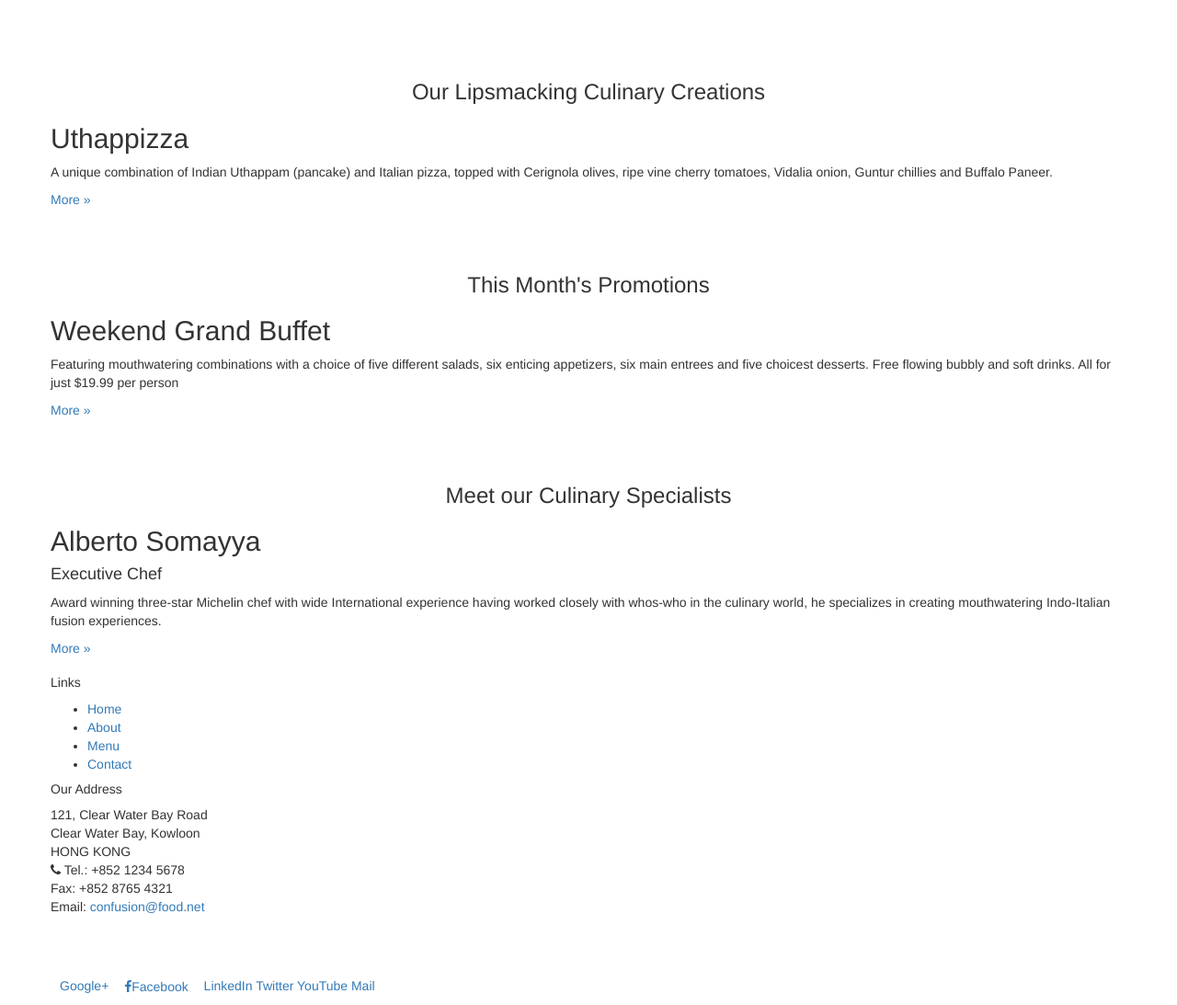
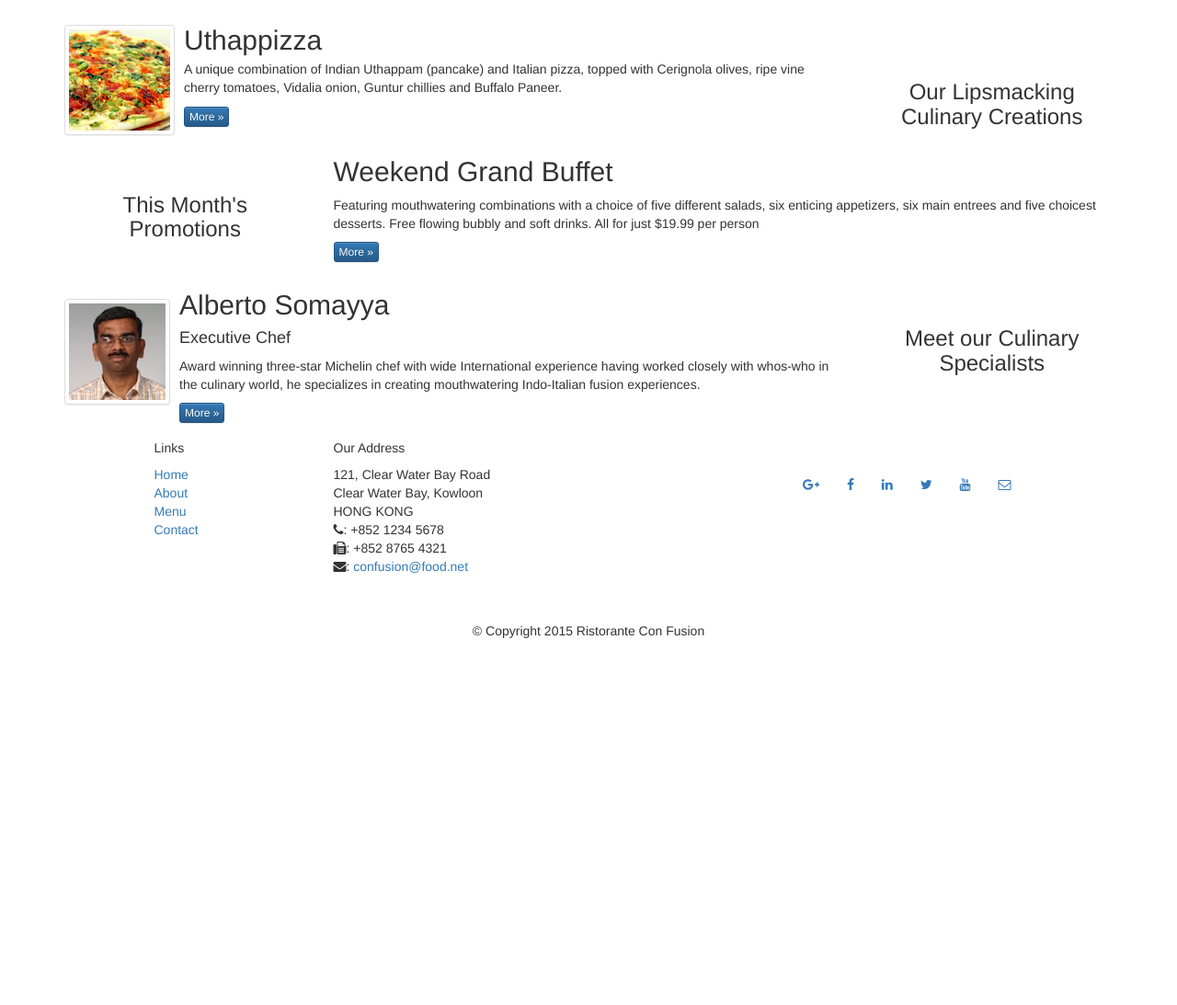
Before and after one commit to arnoldllanes/bootstrap-training, a plain HTML site: page index.html in a window 1280 px wide. Shown: the part 440-1533 px from the top of the page at 92% size. After the commit the page ends 1146 px from the top, so only its background shows below. Drawn offline with nearby package versions, Linux system fonts and the light colour scheme.

Commit message:
Images and media

```diff
--- a/index.html
+++ b/index.html
@@ -19,16 +19,13 @@
 	<nav class="navbar navbar-default" role="navigation">
        		<div class="container">
        			<div class="navbar-header">
-       				<a class="navbar-brand" href="index.html">Bootstrap Training</a>
-       			</div>
-
-       			<div class="navbar-header">
 		   			<button type="button" class="navbar-toggle collapsed" data-toggle="collapse" data-target="#navbar" aria-expanded="false" aria-controls="navbar">
 		       			<span class="sr-only">Toggle Navigation</span>
 		       			<span class="icon-bar"></span>
 		       			<span class="icon-bar"></span>
 		       			<span class="icon-bar"></span>
 		   			</button>
+                    <a class="navbar-brand" href="#"><img src="img/logo.png" width=41 height=30></a>
        			</div>
 
        			<div id="navbar" class="navbar-collapse collapse">
@@ -64,13 +61,15 @@
         <!-- Main component for a primary marketing message or call to action -->
 
         <div class="container">
-            <div class="row">
-                <div>
+            <div class="row row-header">
+                <div class="col-xs-12 col-sm-8">
                     <h1>Ristorante con Fusion</h1>
                     <p style="padding:40px;"></p>
                     <p>We take inspiration from the World's best cuisines, and create a unique fusion experience. Our lipsmacking creations will tickle your culinary senses!</p>
                 </div>
-                <div>
+                <div class="col-xs-12 col-sm-2">
+                    <p style="padding:20px"></p>
+                        <img src="img/logo.png" class="img-responsive">
                 </div>
             </div>
         </div>
@@ -78,81 +77,100 @@
     </header>
 
     <div class="container">
-        <div class="row">
-            <div>
+        <div class="row row-content">
+            <div class="col-xs-12 col-sm-3 col-sm-push-9">
                 <p style="padding:20px;"></p>
                 <h3 align=center>Our Lipsmacking Culinary Creations</h3>
             </div>
-            <div>
-                <h2>Uthappizza</h2>
+            <div class="col-xs-12 col-sm-9 col-sm-pull-3">
+                <div class="media">
+                    <div class="media-left media-middle">
+                        <a href="#">
+                            <img class="media-object img-thumbnail" src="img/uthappizza.png" alt="Uthappizza">
+                        </a>
+                    </div>
+                    <div class="media-body">
+                        <h2 class="media-heading">Uthappizza</h2>
                         <p>A unique combination of Indian Uthappam (pancake) and Italian pizza, topped with Cerignola olives, ripe vine cherry tomatoes, Vidalia onion, Guntur chillies and Buffalo Paneer.</p>
-                <p><a  href="#">More &raquo;</a></p>
+                        <p><a href="#" class="btn btn-primary btn-xs">More &raquo;</a></p>
+                    </div>
+                </div>
             </div>
         </div>
 
 
-        <div class="row">
-            <div>
+        <div class="row row-content">
+            <div class="col-xs-12 col-sm-3">
                 <p style="padding:20px;"></p>
                 <h3 align=center>This Month's Promotions</h3>
             </div>
-            <div>
+            <div class="col-xs-12 col-sm-9">
                 <h2>Weekend Grand Buffet</h2>
                 <p>Featuring mouthwatering combinations with a choice of five different salads, six enticing appetizers, six main entrees and five choicest desserts. Free flowing bubbly and soft drinks. All for just $19.99 per person </p>
-                <p><a href="#">More &raquo;</a></p>
+                <p><a href="#" class="btn btn-primary btn-xs">More &raquo;</a></p>
             </div>
         </div>
 
-        <div class="row">
-            <div>
+        <div class="row row-content">
+            <div class="col-xs-12 col-sm-3 col-sm-push-9">
                 <p style="padding:20px;"></p>
                 <h3 align=center>Meet our Culinary Specialists</h3>
             </div>
-            <div>
-                <h2>Alberto Somayya</h2>
+            <div class="col-xs-12 col-sm-9 col-sm-pull-3">
+                <div class="media">
+                    <div class="media-left media-middle">
+                        <a href="">
+                            <img class="media-object img-thumbnail" src="img/alberto.png" alt="Alberto Somayya">
+                        </a>
+                    </div>
+                    <div class="media-body">
+                        <h2 class="mesia heading">Alberto Somayya</h2>
                         <h4>Executive Chef</h4>
                         <p>Award winning three-star Michelin chef with wide International experience having worked closely with whos-who in the culinary world, he specializes in creating mouthwatering Indo-Italian fusion experiences. </p>
-                <p><a href="#">More &raquo;</a></p>
+                        <p><a href="#" class="btn btn-primary btn-xs">More &raquo;</a></p>
+                    </div>
+                </div>
             </div>
         </div>
     </div>
 
-    <footer class="container">
+    <footer class="row-footer">
+        <div class="container">
             <div class="row">
-            <div>
-                <div>
+                <div class="col-xs-5 col-xs-offset-1 col-sm-2 col-sm-offset-1">
                     <h5>Links</h5>
-                    <ul>
+                    <ul class="list-unstyled">
                         <li><a href="#">Home</a></li>
                         <li><a href="#">About</a></li>
                         <li><a href="#">Menu</a></li>
                         <li><a href="#">Contact</a></li>
                     </ul>
                 </div>
-                <div>
+                <div class="col-xs-6 col-sm-5">
                     <h5>Our Address</h5>
                     <address>
                       121, Clear Water Bay Road<br>
                       Clear Water Bay, Kowloon<br>
                       HONG KONG<br>
-		              <i class="fa fa-phone"> </i> Tel.: +852 1234 5678<br>
-		              Fax: +852 8765 4321<br>
-		              Email: <a href="mailto:confusion@food.net">confusion@food.net</a>
+                      <i class="fa fa-phone"></i>: +852 1234 5678<br>
+                      <i class="fa fa-fax"></i>: +852 8765 4321<br>
+                      <i class="fa fa-envelope"></i>:
+                        <a href="mailto:confusion@food.net">confusion@food.net</a>
                    </address>
                 </div>
-                <div>
-                    <div style="padding: 40px 10px;">
-                        <a href="http://google.com/+">Google+</a>
-                        <a class="btn btn-social-icon-btn-facebook" href="http://www.facebook.com"><i class="fa fa-facebook"></i>Facebook</a>
-                        <a href="http://www.linkedin.com/in/">LinkedIn</a>
-                        <a href="http://twitter.com/">Twitter</a>
-                        <a href="http://youtube.com/">YouTube</a>
-                        <a href="mailto:">Mail</a>
+                <div class="col-xs-12 col-sm-4">
+                    <div class="nav navbar-nav" style="padding: 40px 10px;">
+                        <a class="btn btn-social-icon btn-google-plus" href="http://google.com/+"><i class="fa fa-google-plus"></i></a>
+                        <a class="btn btn-social-icon btn-facebook" href="http://www.facebook.com/profile.php?id="><i class="fa fa-facebook"></i></a>
+                        <a class="btn btn-social-icon btn-linkedin" href="http://www.linkedin.com/in/"><i class="fa fa-linkedin"></i></a>
+                        <a class="btn btn-social-icon btn-twitter" href="http://twitter.com/"><i class="fa fa-twitter"></i></a>
+                        <a class="btn btn-social-icon btn-youtube" href="http://youtube.com/"><i class="fa fa-youtube"></i></a>
+                        <a class="btn btn-social-icon" href="mailto:"><i class="fa fa-envelope-o"></i></a>
                     </div>
                 </div>
-                <div>
+                <div class="col-xs-12">
                     <p style="padding:10px;"></p>
-                    <p align=center>Â© Copyright 2015 Ristorante Con Fusion</p>
+                    <p align=center>© Copyright 2015 Ristorante Con Fusion</p>
                 </div>
             </div>
         </div>
```
Also changed, not shown: aboutus.html (+37 -19 lines), contactus.html (+1 -1 lines), img/alberto.png (added), img/buffet.png (added), img/logo.png (added), img/uthappizza.png (added), 1 other file. Lines whose indentation alone changed are shown as unchanged.
